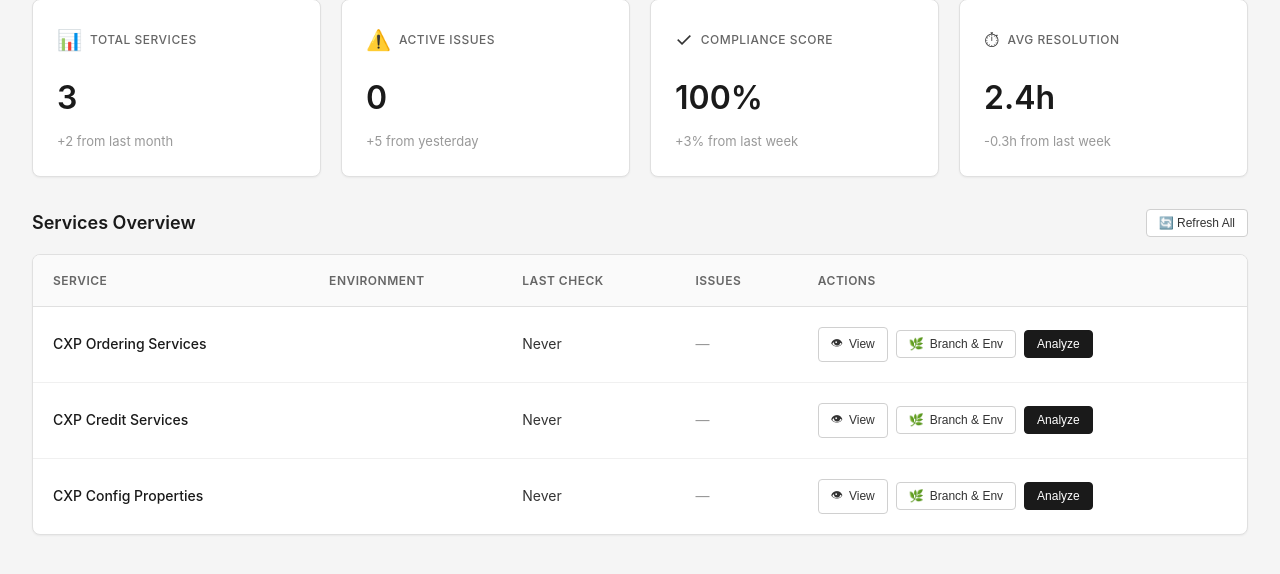
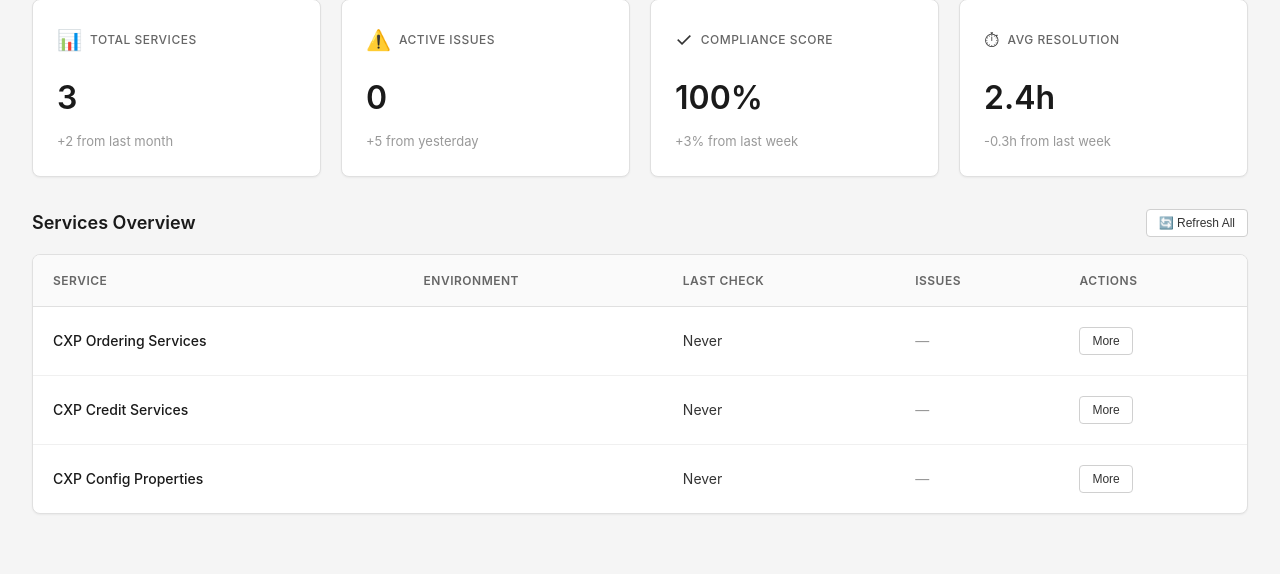
Before and after one commit to jzambre03/gcp, a FastAPI app: page / in a window 1280 px wide. Shown: the part 108-682 px from the top of the page. Run offline with FastAPI, Linux system fonts and the light colour scheme.

Commit message:
updated code

```diff
--- a/strands-multi-agent-system/api/templates/overview.html
+++ b/strands-multi-agent-system/api/templates/overview.html
@@ -510,27 +510,10 @@
           e('td', {key: 'actions'},
             e('div', {className: 'actions-cell'}, [
               e('button', {
-                key: 'view',
-                className: 'btn',
-                onClick: handleView
-              }, [
-                e('span', {key: 'icon'}, '👁'),
-                e('span', {key: 'text'}, 'View')
-              ]),
-              e('button', {
-                key: 'branch-env',
+                key: 'more',
                 className: 'btn',
                 onClick: handleBranchEnvironment
-              }, [
-                e('span', {key: 'icon'}, '🌿'),
-                e('span', {key: 'text'}, 'Branch & Env')
-              ]),
-              e('button', {
-                key: 'analyze',
-                className: 'btn primary',
-                onClick: handleAnalyze,
-                disabled: isAnalyzing
-              }, isAnalyzing ? 'Analyzing...' : 'Analyze')
+              }, 'More')
             ])
           )
         ]);
```
Also changed, not shown: strands-multi-agent-system/api/templates/branch_env.html (+15 -1 lines).
